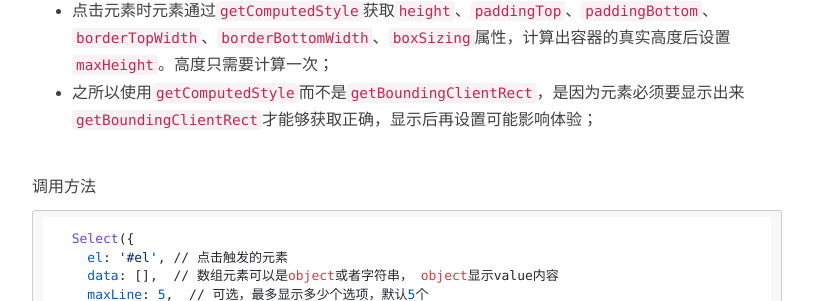
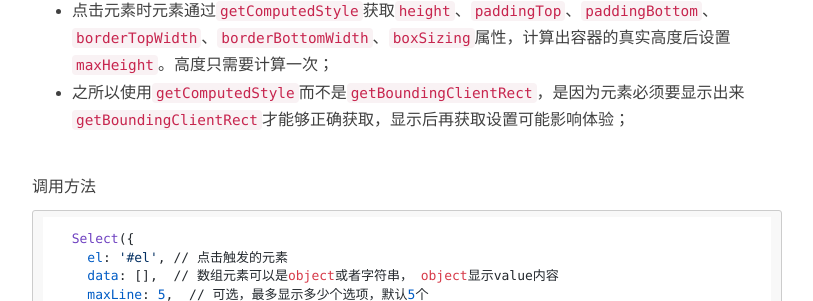
Before and after one commit to liuzesi/GyueGuo.github.io, a Jekyll site: the page built from _posts/2017-12-18-实现一个移动端select插件.md, in a window 1280 px wide and 900 px high, scrolled down 846 px. Shown: the part 149-450 px from the top of the window, without its empty margins (233-1046 px from the left). Built offline with Jekyll 4.4.1, drawn with Linux system fonts in a browser that asks for light colours; nearby versions of some CDN libraries; comment, search, counter and statistics services are not loaded.

Commit message:
add a blog

```diff
--- a/_posts/2017-12-18-实现一个移动端select插件.md
+++ b/_posts/2017-12-18-实现一个移动端select插件.md
@@ -23,7 +23,7 @@ description: 实现一个移动端select插件
 遇到的比较麻烦的问题在如何保证select做多显示5（或自定义）行：
 - 外层包裹元素比较好处理不设置高度，使用translate纵向相对自身偏移50%，高度由内层子元素撑起来，所以内层子元素不能脱离文档流；
 - 点击元素时元素通过`getComputedStyle`获取`height`、`paddingTop`、`paddingBottom`、`borderTopWidth`、`borderBottomWidth`、`boxSizing`属性，计算出容器的真实高度后设置`maxHeight`。高度只需要计算一次；
-- 之所以使用`getComputedStyle`而不是`getBoundingClientRect`，是因为元素必须要显示出来`getBoundingClientRect`才能够获取正确，显示后再设置可能影响体验；
+- 之所以使用`getComputedStyle`而不是`getBoundingClientRect`，是因为元素必须要显示出来`getBoundingClientRect`才能够正确获取，显示后再获取设置可能影响体验；
 
 
 调用方法
```
